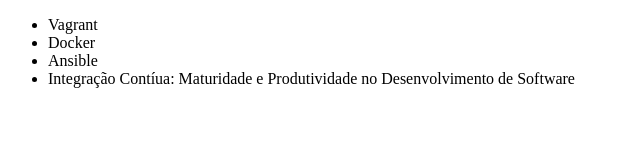
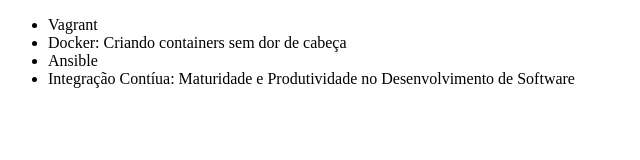
Before and after one commit to willwinder/novo-git, a plain HTML site: page index.html in a window 1280 px wide. Shown: the whole page, without its empty margins (0-640 px from the left). Drawn offline with Linux system fonts and the light colour scheme.

Commit message:
Corrigindo nome do curso de Docker

```diff
--- a/index.html
+++ b/index.html
@@ -2,14 +2,15 @@
 <html lang="en">
 <head>
     <meta charset="UTF-8">
-    <title>Cursos da Alura</title>
+    <title>Lista de cursos de DevOps da Alura</title>
 </head>
 <body>
     <ul>
         <li>Vagrant</li>
-        <li>Docker</li>
+        <li>Docker: Criando containers sem dor de cabeça</li>
         <li>Ansible</li>
         <li>Integração Contíua: Maturidade e Produtividade no Desenvolvimento de Software</li>
+
     </ul>
 </body>
 </html>
```
